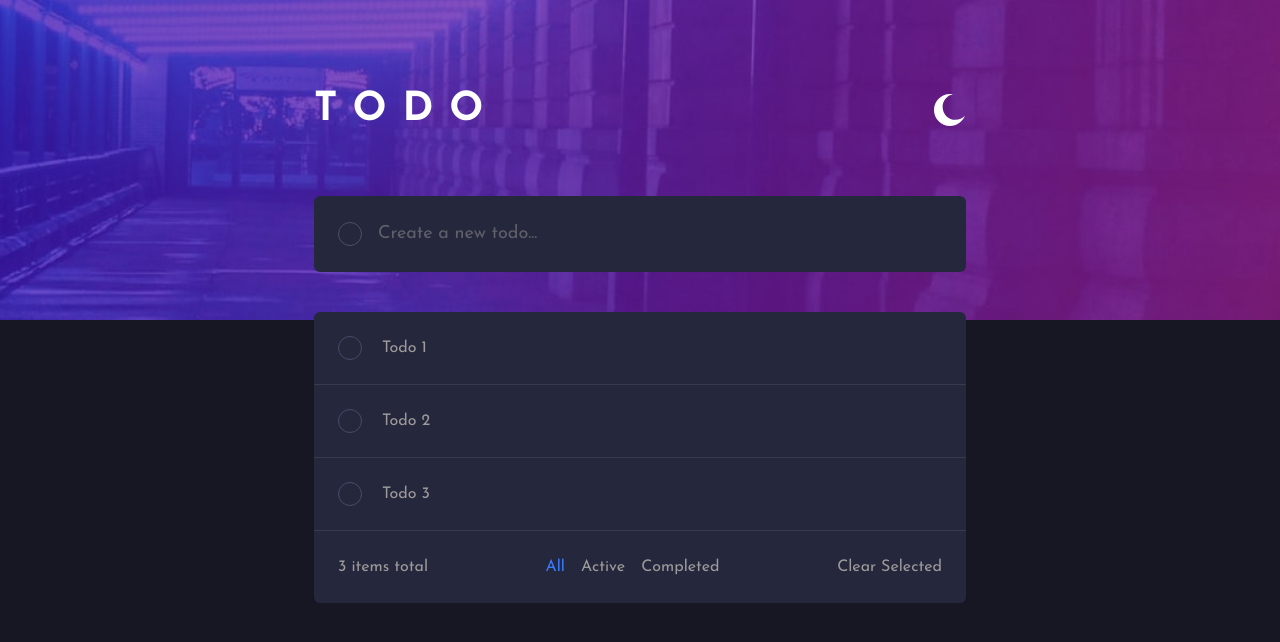
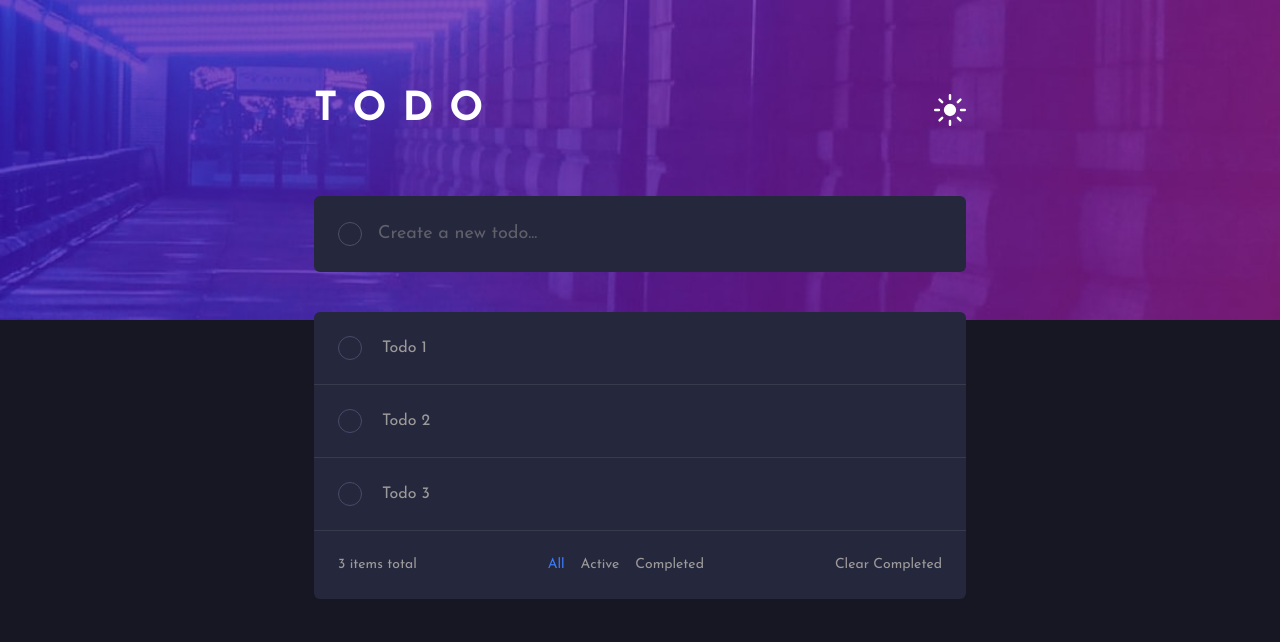
Before and after one commit to milennafeijo/projeto-todo-react-tailwind, a React (Vite) app: page / in a window 1280 px wide. Shown: the top 642 px of the page. Built offline with nearby package versions, Linux system fonts and the light colour scheme.

Commit message:
feat: adiciona light e dark no background e header

```diff
--- a/src/App.tsx
+++ b/src/App.tsx
@@ -1,12 +1,17 @@
+import { useContext } from "react";
 import TodoHeader from "./components/TodoHeader";
 import TodoForm from "./components/TodoForm";
 import TodoList from "./components/TodoList";
+import { themeConfig } from "./contexts/theme";
+import { ThemeContext } from "./contexts/ThemeContext";
+
 
 function App() {
+  const { theme } = useContext(ThemeContext);
 
   return (
-    <main className="bg-navy-950 h-screen">
-      <div className="bg-[url('/images/bg-desktop-dark.jpg')] h-80 bg-cover bg-center">
+    <main className={`h-screen ${themeConfig[theme].layout.backgroundColor}`}>
+      <div className={`${themeConfig[theme].layout.heroClass} h-80 b-cover bg-center`}>
         <div className="max-w-175 m-auto mb-6 px-6">
           <TodoHeader />
           <TodoForm />
--- a/src/components/TodoList/index.tsx
+++ b/src/components/TodoList/index.tsx
@@ -27,7 +27,7 @@ const TodoList = () => {
                 ))}
             </ul>
 
-            <div className="flex justify-between items-center p-6">
+            <div className="text-sm flex justify-between items-center p-6">
                 <p className={themeConfig[theme].todo.textColor + " cursor-pointer"}>{todos.length} items total</p>
 
                 <div className="flex gap-4">
@@ -36,7 +36,7 @@ const TodoList = () => {
                     <button className={themeConfig[theme].todo.textColor + " cursor-pointer"}>Completed</button>
                 </div>
 
-                <button className={themeConfig[theme].todo.textColor + " cursor-pointer"}>Clear Selected</button>
+                <button className={themeConfig[theme].todo.textColor + " cursor-pointer"}>Clear Completed</button>
             </div>
 
         </div>
--- a/src/contexts/theme.ts
+++ b/src/contexts/theme.ts
@@ -5,7 +5,8 @@ export const themeConfig = {
     light: {
         name: 'light',
         layout: {
-            backgroundColor: 'bg-gray-600',
+            heroClass: 'theme-light',
+            backgroundColor: 'bg-gray-300',
             textColor: 'text-purple-600',
         },
         todo: {
@@ -14,12 +15,13 @@ export const themeConfig = {
             borderColorList: 'border-purple-300',
             textColor: 'text-navy-950'
         },
-        icon: IconSun,
+        icon: IconMoon,
     },
 
     dark: {
         name: 'dark',
         layout: {
+            heroClass: 'theme-dark',
             backgroundColor: 'bg-navy-950',
             textColor: 'text-[#9c9a9a]',
         },
@@ -29,6 +31,6 @@ export const themeConfig = {
             borderColorList: 'border-purple-800',
             textColor: 'text-[#9c9a9a]'
         },
-        icon: IconMoon
+        icon: IconSun
     },
 }
--- a/src/styles/globals.css
+++ b/src/styles/globals.css
@@ -20,7 +20,7 @@
     --color-bright-blue: hsl(220 98% 61%);
 
     --color-gray-50: hsl(0 0% 98%);
-    --color-gray-300: hsl(233 11% 84%);
+    --color-gray-300: hsl(0 0% 94);
     --color-gray-600: hsl(236 9% 61%);
 
     --color-purple-100: hsl(236 33% 92%);
@@ -43,3 +43,13 @@
 body {
     font-family: var(--font-primary);
 }
+
+@layer base {
+    .theme-light{
+        @apply bg-[url('/images/bg-desktop-light.jpg')] bg-no-repeat bg-cover bg-center h-80;
+    }
+
+    .theme-dark{
+        @apply bg-[url('/images/bg-desktop-dark.jpg')] bg-no-repeat bg-cover bg-center h-80;
+    }
+}
```
